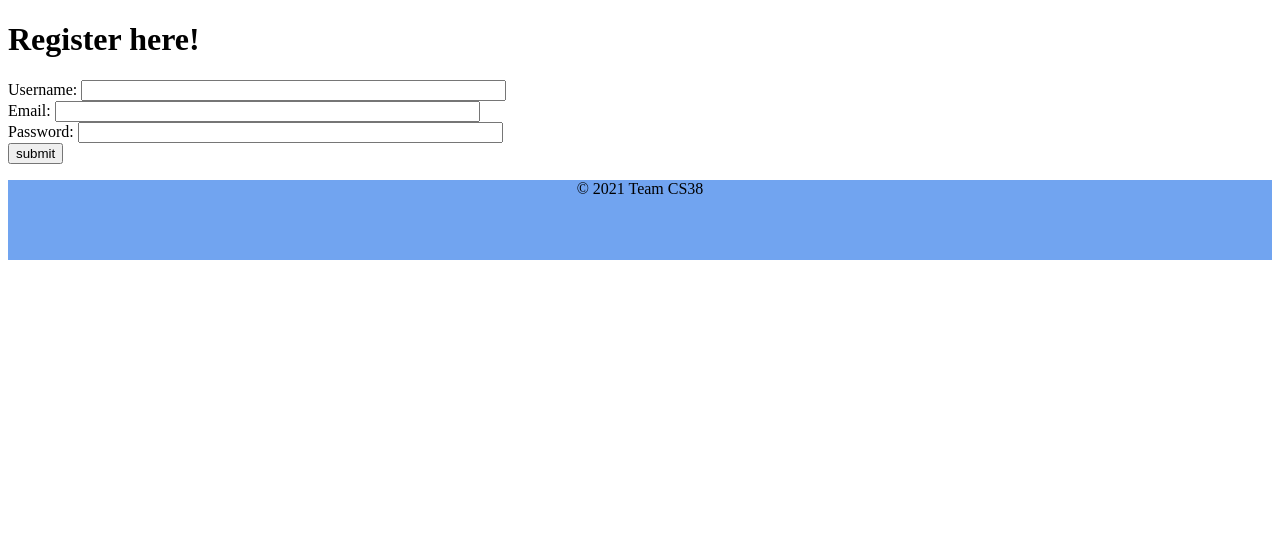
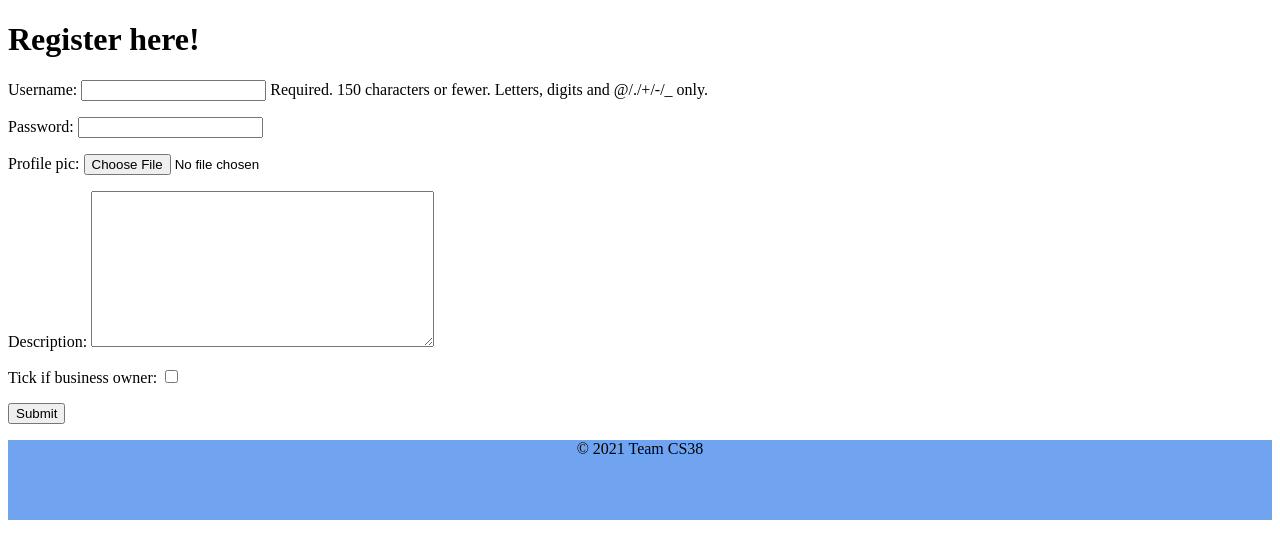
Before and after one commit to harshkheskani/CS38-TeamProject, a Django app: template leidos_project/templates/leidos_app/register.html in a window 1280 px wide. Shown: the part 88-647 px from the top of the page. Run offline with Django 4.2, Linux system fonts and the light colour scheme; the template is opened without the code that fills it: values that come from a table or form of the project are taken from there, others are empty; parts of the project's set-up code (start-up, migrations or seed data) failed here and were passed over.

Commit message:
Included forms.py and modified views.py and template files
Included UserProfile form and User form to get data from user for login and register. Modified views.py by adding multiple imports to enable necesarry functionality. Changed register.html to display correct input fields.

```diff
--- /dev/null
+++ b/leidos_project/leidos_app/forms.py
@@ -0,0 +1,21 @@
+from django import forms
+from django.contrib.auth.models import User
+from .models import *
+
+
+
+
+class UserForm(forms.ModelForm):
+    password = forms.CharField(widget=forms.PasswordInput())
+
+    class Meta:
+        model = User
+        fields = ('username', 'password')
+
+
+class UserProfileForm(forms.ModelForm):
+    is_business_owner = forms.BooleanField(label="Tick if business owner:")
+
+    class Meta:
+        model = UserProfile
+        fields = ('profile_pic', 'description',)
--- a/leidos_project/templates/leidos_app/register.html
+++ b/leidos_project/templates/leidos_app/register.html
@@ -22,16 +22,10 @@
         <form id="user_form" method="post" action="{% url 'leidos_app:register' %}">
             {% csrf_token %}
 
-            Username: <input type="text" name="Username" value="" size="50" />
-            <br />
+            {{ user_form.as_p }}
+            {{ profile_form.as_p }}
 
-            Email: <input type="email" name="email" value="" size="50" />
-            <br />
-
-            Password: <input type="password" name="password" value="" size="50" />
-            <br />
-
-            <input type="submit" value="submit" />
+            <input type="submit" value="Submit" />
 
 
         </form>
```
Also changed, not shown: leidos_project/leidos_app/views.py (+8 -4 lines).
